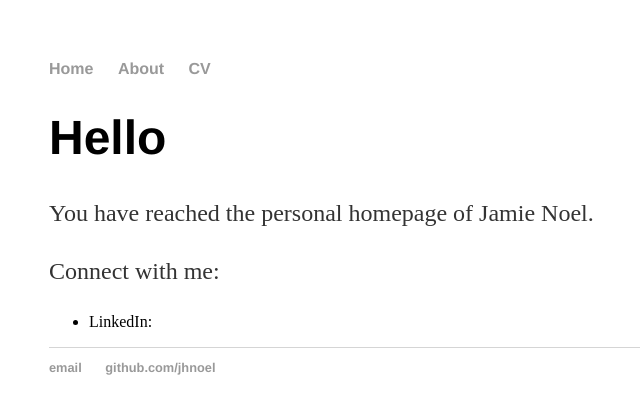
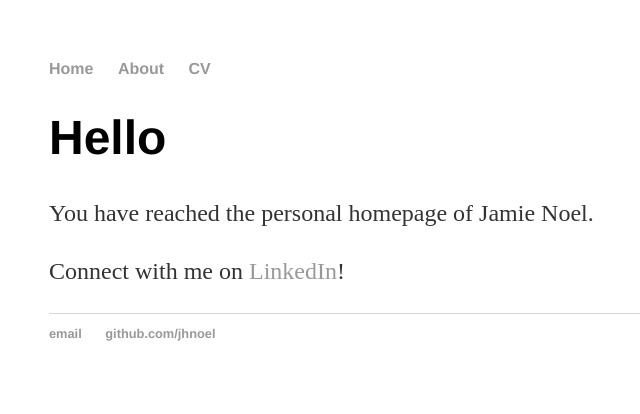
Before and after one commit to jhnoel/jhnoel.github.io, a Jekyll site: the page built from index.html, in a window 1280 px wide. Shown: the top 414 px of the page, without its empty margins (143-783 px from the left). Built offline with Jekyll 4.4.1, drawn with Linux system fonts in a browser that asks for light colours.

Commit message:
Update index.html

```diff
--- a/index.html
+++ b/index.html
@@ -6,7 +6,5 @@ title: James H Noel
 	<h1>Hello</h1>
 	<p>You have reached the personal homepage of Jamie Noel. </p>
 
-	<p> Connect with me:</p>
-	<ul>
-		<li><href>LinkedIn:
+	<p> Connect with me on <a href="https://www.linkedin.com/in/jamie-noel-5b78a887/">LinkedIn</a>!</p>
 </div><!-- /.blurb -->
```
